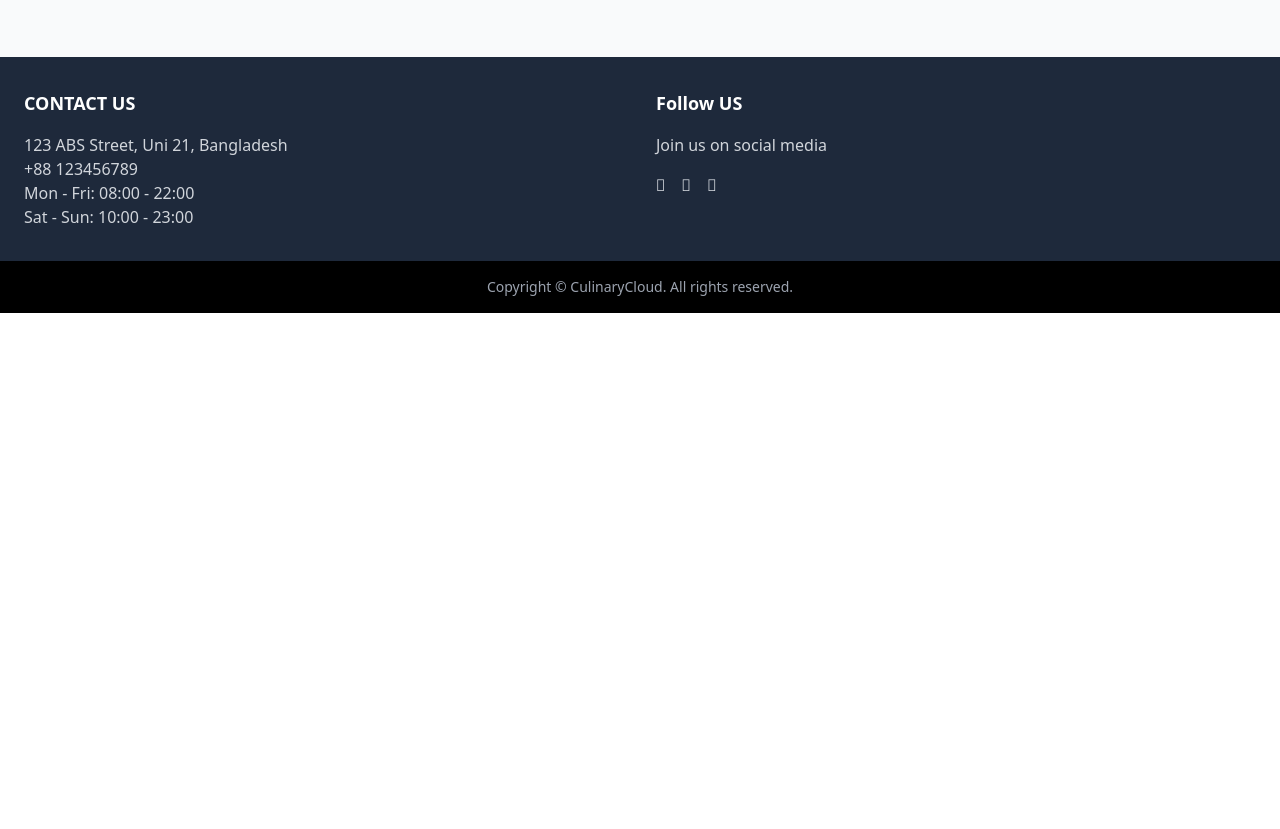
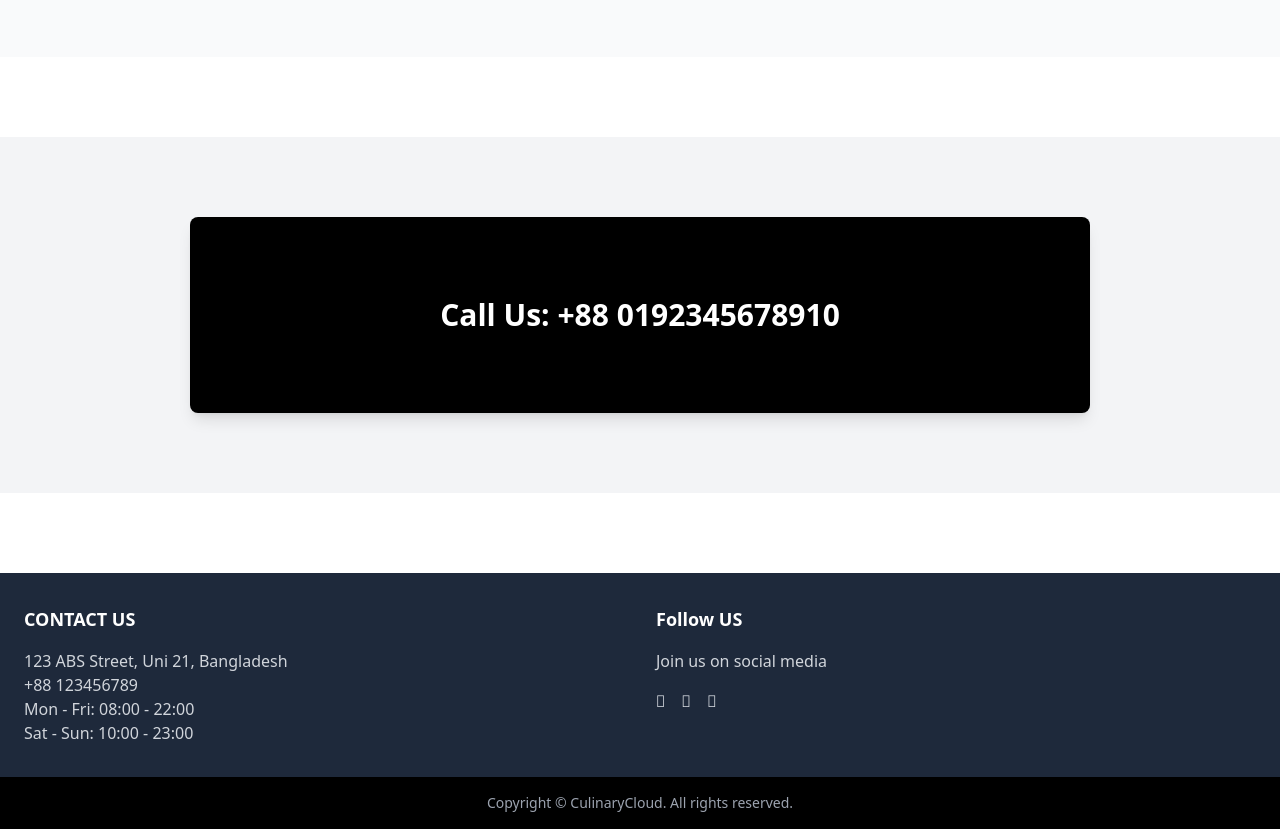
Before and after one commit to BD-Arfat/final-projects-client, a React (Vite) app: page / in a window 1280 px wide. Shown: the part 2980-3809 px from the top of the page. Before the commit the page ends 3293 px from the top, so only its background shows below. Built offline with nearby package versions, Linux system fonts and the light colour scheme.

Commit message:
complite calls section

```diff
--- /dev/null
+++ b/src/Pages/Home/Calls/Calls.jsx
@@ -0,0 +1,15 @@
+import React from "react";
+
+const Calls = () => {
+  return (
+    <div>
+      <div className="flex items-center justify-center my-20 bg-gray-100 py-20">
+        <div className="bg-black text-white text-center py-20 px-20 md:w-[900px] mx-auto rounded-lg shadow-lg">
+          <p className="text-3xl font-semibold">Call Us: +88 0192345678910</p>
+        </div>
+      </div>
+    </div>
+  );
+};
+
+export default Calls;
--- a/src/Pages/Home/Home/Home.jsx
+++ b/src/Pages/Home/Home/Home.jsx
@@ -3,6 +3,7 @@ import Banner from "../Banner/Banner";
 import Category from "../Category/Category";
 import Abouts from "../Abouts/Abouts";
 import Menu from "../Menu/Menu";
+import Calls from "../Calls/Calls";
 
 const Home = () => {
   return (
@@ -11,6 +12,7 @@ const Home = () => {
       <Category></Category>
       <Abouts></Abouts>
       <Menu></Menu>
+      <Calls></Calls>
     </div>
   );
 };
```
